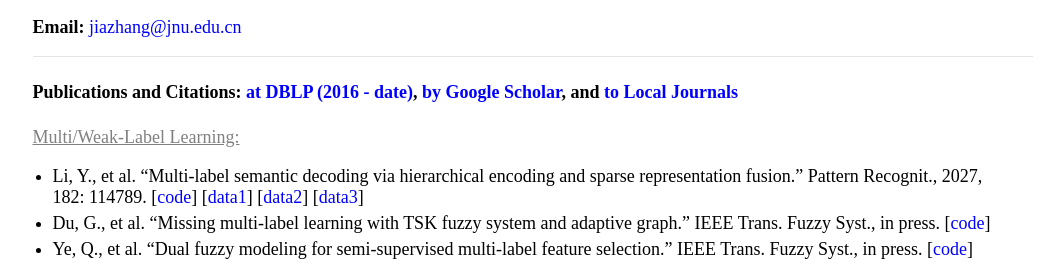
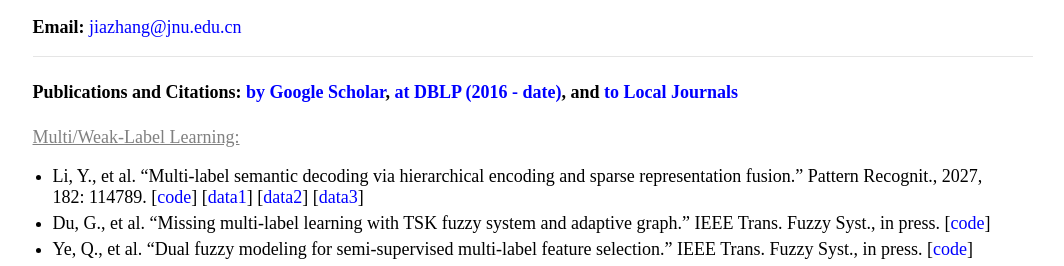
Before and after one commit to jiazhang-ml/jiazhang-ml.github.io, a Jekyll site: the page built from index.md, in a window 1280 px wide and 900 px high. Shown: the part 316-582 px from the top of the window, without its empty margins (107-1171 px from the left). Built offline with Jekyll 4.4.1, drawn with Linux system fonts in a browser that asks for light colours.

```diff
--- a/index.md
+++ b/index.md
@@ -13,7 +13,7 @@ Research Interests: My research interests include *machine learning* and *data m
 
 ---
 
-#### Publications and Citations: [at DBLP (2016 - date)](https://dblp.org/pid/80/2266-19.html), [by Google Scholar](https://scholar.google.com.hk/citations?user=yBaTk-gAAAAJ&hl=en), and [to Local Journals](nativepublication.md)
+#### Publications and Citations: [by Google Scholar](https://scholar.google.com.hk/citations?user=yBaTk-gAAAAJ&hl=en), [at DBLP (2016 - date)](https://dblp.org/pid/80/2266-19.html), and [to Local Journals](nativepublication.md)
 
 <font color="gray"><u>Multi/Weak-Label Learning:</u></font>
 * Li, Y., et al. "Multi-label semantic decoding via hierarchical encoding and sparse representation fusion." Pattern Recognit., 2027, 182: 114789. [[code](https://github.com/cseroun06/HERF)] [[data1](https://naturalscenesdataset.org/)] [[data2](https://crcns.org/data-sets/vc/vim-2)] [[data3](https://bold5000-dataset.github.io/website/download.html)]
```
